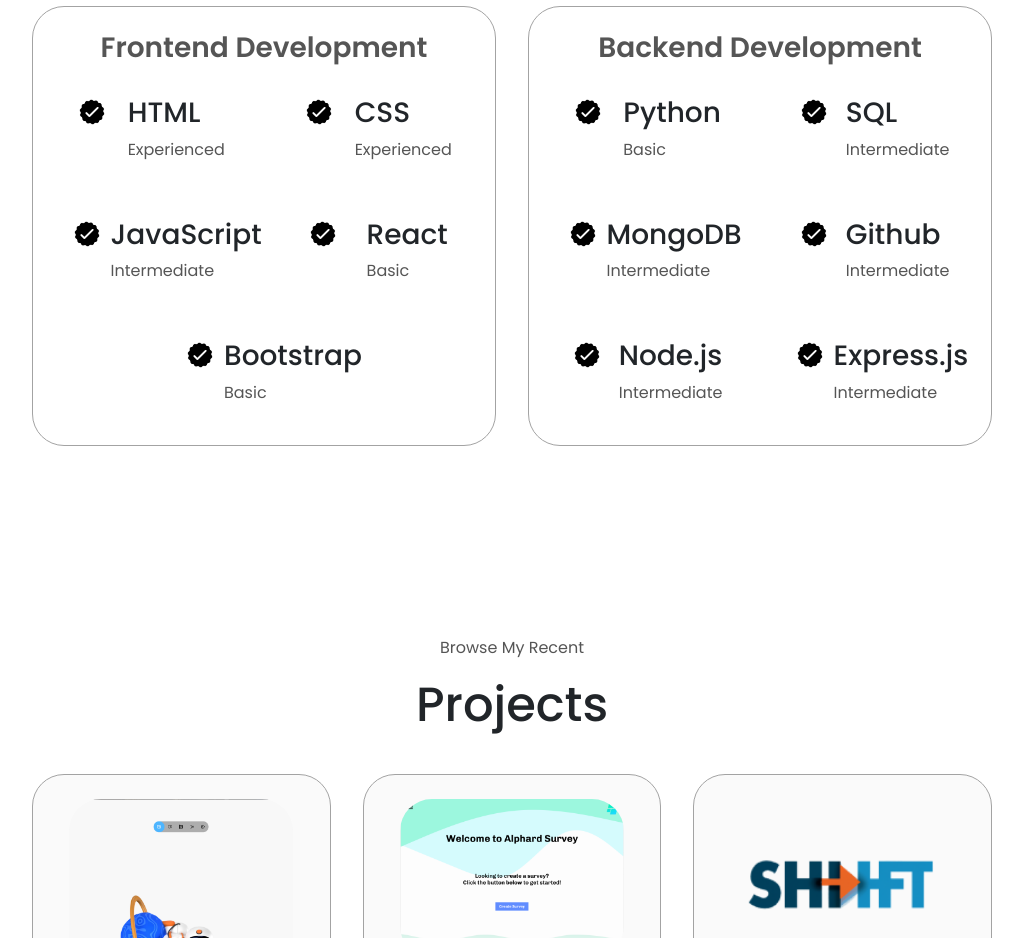
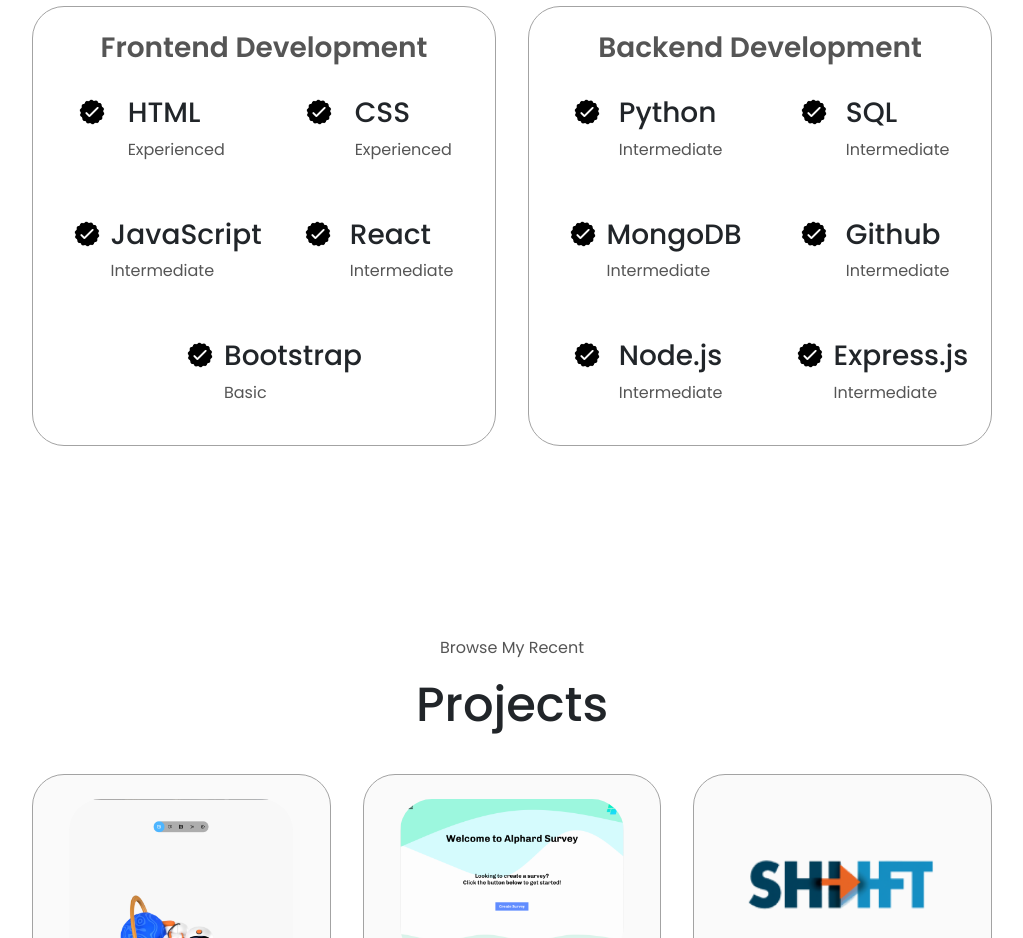
Before and after one commit to issryan/Portfolio, a React (Create React App) app: page / in a window 1280 px wide. Shown: the part 1700-2638 px from the top of the page, without its empty margins (128-1151 px from the left). Built offline with nearby package versions, Linux system fonts and the light colour scheme.

Commit message:
Update Experience.jsx

```diff
--- a/src/components/experience/Experience.jsx
+++ b/src/components/experience/Experience.jsx
@@ -53,7 +53,7 @@ const Experience = () => {
                 />
                 <div>
                   <h3>React</h3>
-                  <p>Basic</p>
+                  <p>Intermediate</p>
                 </div>
               </article>
               <article>
@@ -80,7 +80,7 @@ const Experience = () => {
                 />
                 <div>
                   <h3>Python</h3>
-                  <p>Basic</p>
+                  <p>Intermediate</p>
                 </div>
               </article>
               <article>
```
